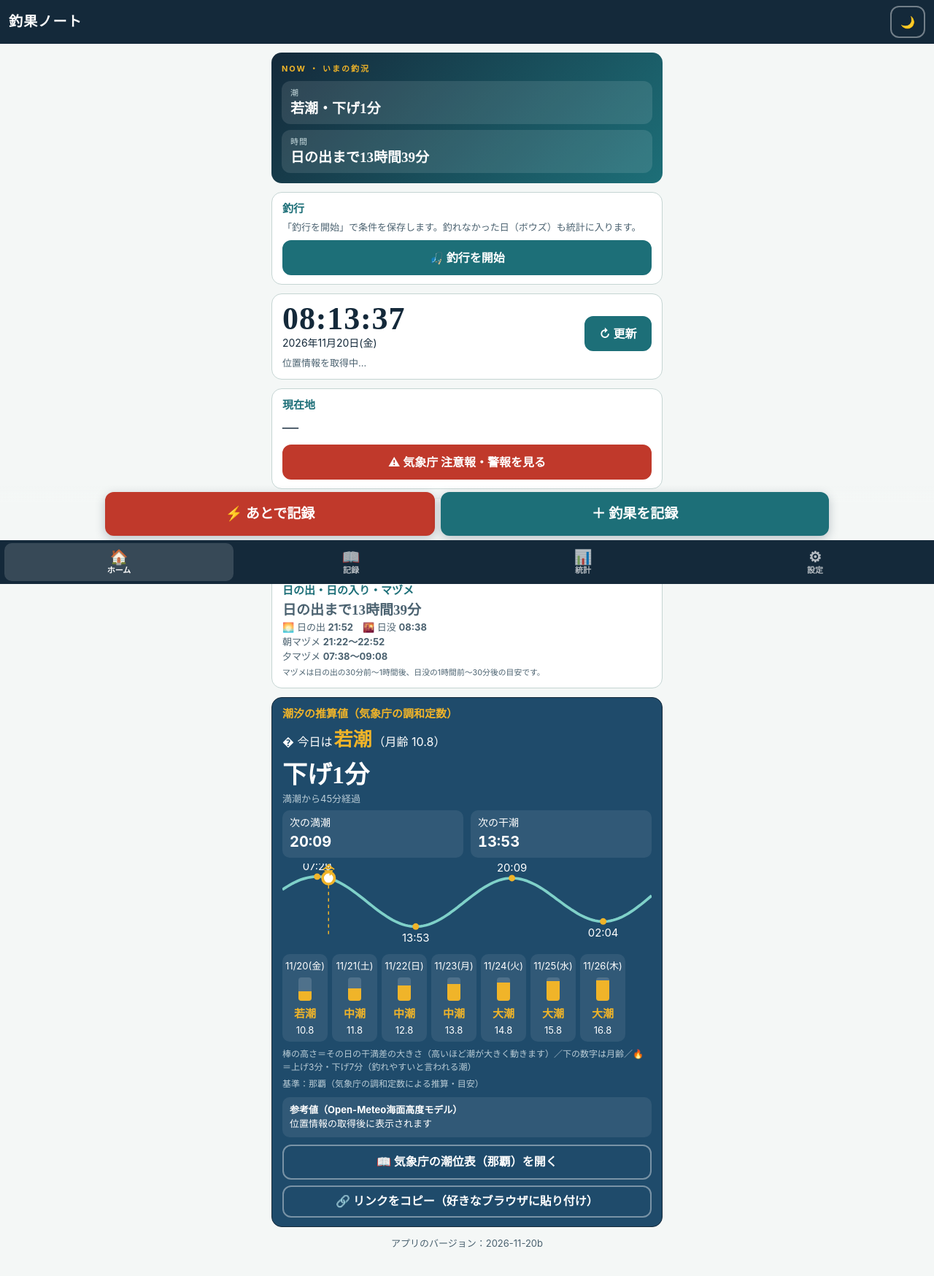
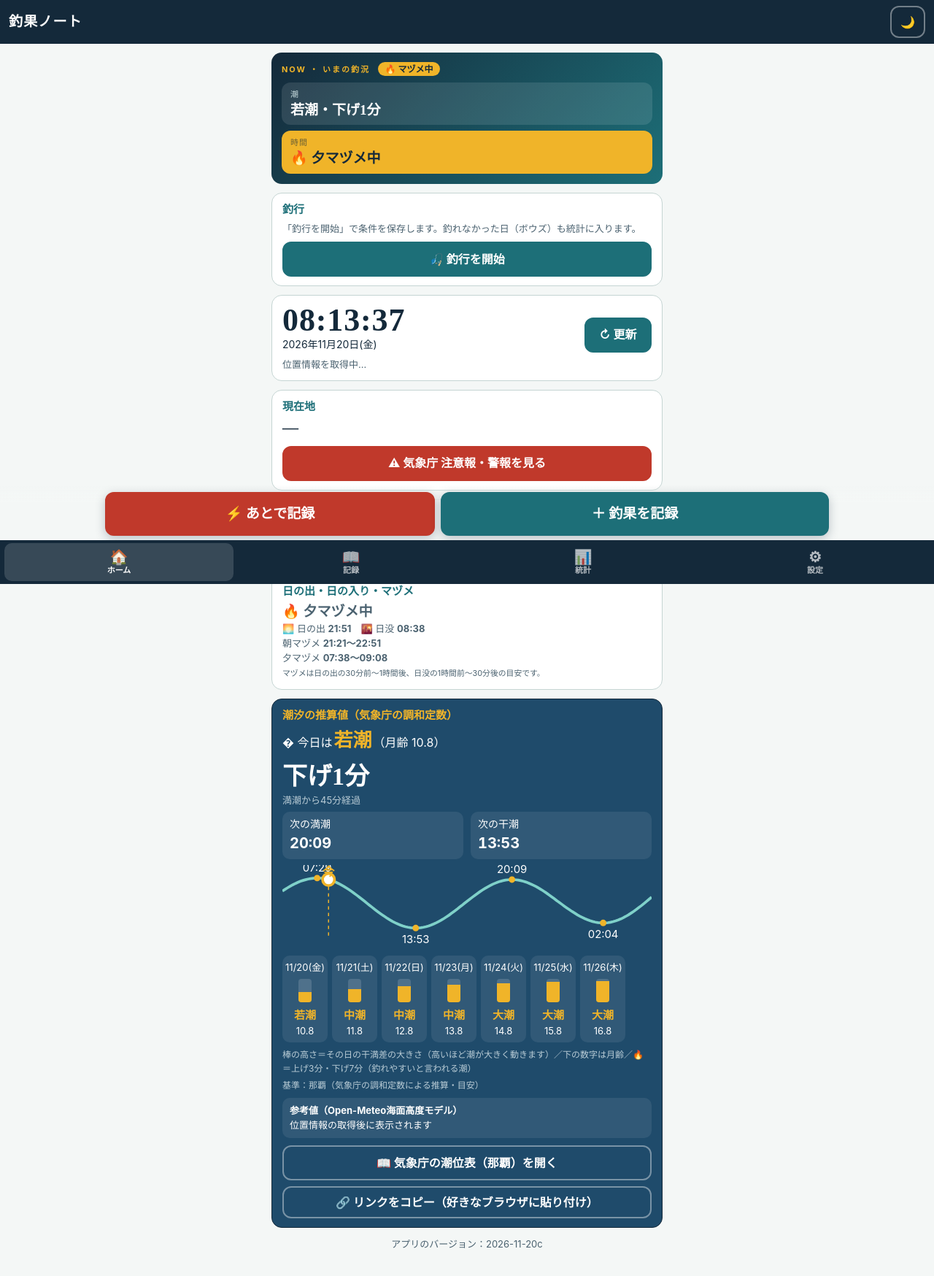
Before and after one commit to yendoshun-hash/Testfishtool, a plain HTML site: page index.html in a window 1280 px wide. Shown: the whole page at 73% size. Drawn offline with Linux system fonts and the light colour scheme.

Commit message:
Add files via upload

```diff
--- a/index.html
+++ b/index.html
@@ -421,7 +421,7 @@ function renderTide(){
  if(!prev||!nxt){$('#td').textContent='計算不能';return}
  const el=now-prev.t,tot=nxt.t-prev.t,near=Math.min(el,nxt.t-now)<=30*6e4;
  const stg=Math.max(1,Math.min(9,Math.round(el/tot*10)));let label;if(near){label=(el<=nxt.t-now?prev.type:nxt.type)==='H'?'満潮前後':'干潮前後'}else{label=(prev.type==='L'?'上げ':'下げ')+stg+'分'}
- const fire=!near&&((prev.type==='L'&&stg===3)||(prev.type==='H'&&stg===7));env.tideFire=fire;
+ const fire=!near&&((prev.type==='L'&&stg===3)||(prev.type==='H'&&stg===7));env.tideFire=fire;env.tideLabel=label;
  const mn=Math.round(el/6e4);
  const nh=ex.find(x=>x.t>now&&x.type==='H'),nl=ex.find(x=>x.t>now&&x.type==='L');
  env.tideShort=`${wk[0].n}・${label}${fire?'🔥':''}`;env.tideTxt=`${wk[0].n}・${label}（次の${nxt.type==='H'?'満潮':'干潮'} ${hm(nxt.t)}）`;
@@ -575,9 +575,9 @@ function buildPrint(){
  const n=+$('#pN').value,list=[...records].sort((a,b)=>a.ts-b.ts);printed=list.map(r=>r.id);
  const card=(r,i)=>`<article class="pc"><div class="ph"><span class="no">No.${i+1}</span><h3>${e(r.species||'魚種未記入')}</h3><span class="dt">${fmt(r.ts)}</span></div>
  <div class="pb"><div class="pi">${r.photo?`<img src="${r.photo}" alt="">`:'<i>写真なし</i>'}</div><div class="pr"><dl>
- ${row('サイズ',r.size?r.size+' cm':'')}${row('匹数',r.count?r.count+' 匹':'')}${row('天気',r.wx)}${row('気温',r.temp?r.temp+' ℃':'')}${row('波高',r.wave?r.wave+' m':'')}${row('海水温',r.sst?r.sst+' ℃':'')}
+ ${row('サイズ',r.size?r.size+' cm':'')}${row('天気',r.wx)}${row('気温',r.temp?r.temp+' ℃':'')}${row('波高',r.wave?r.wave+' m':'',3)}${row('海水温',r.sst?r.sst+' ℃':'',3)}
  ${row('風',r.wind,2)}${row('潮汐',r.tide,4)}${row('場所',(r.place||'')+(r.lat!=null?'（'+r.lat.toFixed(4)+', '+r.lon.toFixed(4)+'）':''),6)}
- ${row('最寄りの港',r.port,3)}${row('エサ・ルアー',[r.bait,r.wt,r.col].filter(Boolean).join('／'),3)}${row('ロッド',r.rod,2)}${row('リール',r.reel,2)}${row('ライン',[r.lt,r.lw?(isNaN(r.lw)?r.lw:r.lw+'号'):''].filter(Boolean).join(' '),2)}</dl><p class="pm"><b>メモ</b>${e(r.memo)||'—'}</p></div></div></article>`;
+ ${row('ロッド',r.rod,2)}${row('リール',r.reel,2)}${row('ライン',[r.lt,r.lw?(isNaN(r.lw)?r.lw:r.lw+'号'):''].filter(Boolean).join(' '),2)}${row('エサ・ルアー',[r.bait,r.wt,r.col].filter(Boolean).join('／'),6)}</dl><p class="pm"><b>メモ</b>${e(r.memo)||'—'}</p></div></div></article>`;
  let h='';const pages=Math.ceil(list.length/n);
  for(let p=0;p<pages;p++)h+=`<div class="page" style="--n:${n};--pm:${{2:30,3:18,4:11}[n]}mm">${list.slice(p*n,p*n+n).map((r,i)=>card(r,p*n+i)).join('')}<div class="pf">釣果図鑑カード　${p+1} / ${pages}</div></div>`;
  $('#pa').innerHTML=h;
@@ -644,7 +644,7 @@ $('#mClr').onclick=async()=>{for(const id of printed)await del(id);printed=[];$(
 /* ---------- リンクのコピー ---------- */
 document.addEventListener('click',async ev=>{const b=ev.target.closest('[data-copy]');if(!b)return;const u=document.querySelector(b.dataset.copy).href,t=b.textContent;
  try{await navigator.clipboard.writeText(u);b.textContent='✔ コピーしました';setTimeout(()=>b.textContent=t,2000)}catch(x){prompt('このURLをコピーしてください',u)}});
-const VER='2026-11-20b';
+const VER='2026-11-20c';
 /* ---------- ホーム画面アイコン ---------- */
 const ICON_BG=['#1d6f78','#14293a','#c0392b','#f0b429','#2e7d32','#6a4c93'],ICON_SY=['🎣','🐟','🐠','🌊','⚓','🦑','🦈','🛟'];
 let icn={bg:'#1d6f78',sym:'🎣',img:null,name:'釣果ノート'};
@@ -678,7 +678,7 @@ function buildTk(){const keep={};TK.forEach(t=>keep[t[0]]=getTk(t[0]));
  $('#tk').innerHTML=TK.map(t=>`<label for="t_${t[0]}">${t[1]}</label><select id="t_${t[0]}"><option value="">（未選択）</option>${optsOf(t).map(o=>`<option value="${e(o)}">${e(o)}</option>`).join('')}<option value="__o">その他（自由入力）</option></select><input id="t_${t[0]}_o" placeholder="自由に入力" style="margin-top:6px" hidden>`).join('');
  TK.forEach(t=>{$('#t_'+t[0]).addEventListener('change',()=>{const o=$('#t_'+t[0]+'_o'),x=$('#t_'+t[0]).value==='__o';o.hidden=!x;if(x)o.focus()});setTk(t[0],keep[t[0]])})}
 /* 日の出・日の入り（NOAA簡易式） */
-function sunEq(lat,lon,t){const R=Math.PI/180,n=Math.ceil(Math.floor((t+9*36e5)/864e5)+2440588-2451545+0.0008),Js=n-lon/360,M=(357.5291+0.98560028*Js)%360,
+function sunEq(lat,lon,t){const R=Math.PI/180,n=Math.floor((t+9*36e5)/864e5)+2440588-2451545,Js=n-lon/360,M=(357.5291+0.98560028*Js)%360,
  C=1.9148*Math.sin(M*R)+0.02*Math.sin(2*M*R)+0.0003*Math.sin(3*M*R),L=(M+C+180+102.9372)%360,Jt=2451545+Js+0.0053*Math.sin(M*R)-0.0069*Math.sin(2*L*R),
  sd=Math.sin(L*R)*Math.sin(23.4397*R),w=(Math.sin(-0.833*R)-Math.sin(lat*R)*sd)/(Math.cos(lat*R)*Math.cos(Math.asin(sd)));if(Math.abs(w)>1)return null;
  const w0=Math.acos(w)/R,ms=J=>(J-2440587.5)*864e5;return{rise:ms(Jt-w0/360),set:ms(Jt+w0/360)}}
@@ -688,7 +688,7 @@ function renderSun(){const P=curPort(),s=sunEq(env.lat??P.la,env.lon??P.lo,Date.
  box.innerHTML=`<div class="big" style="font-size:19px">${st}</div>🌅 日の出 <b>${hm(s.rise)}</b>　🌇 日没 <b>${hm(s.set)}</b><br>朝マヅメ <b>${hm(mw[0])}〜${hm(mw[1])}</b><br>夕マヅメ <b>${hm(ew[0])}〜${hm(ew[1])}</b><br><small>マヅメは日の出の30分前〜1時間後、日没の1時間前〜30分後の目安です。</small>`;env.sunTxt=st}
 function renderSum(){const w=env.w,c=(l,v,x)=>`<div class="smc${x||''}"><small>${l}</small><b>${e(v)}</b></div>`,hot=/マヅメ中/.test(env.sunTxt||'');
  const h=(env.tideShort?c('潮',env.tideShort,' w2'):'')+(w&&w.dir!=='—'?c('風',`${w.dir} ${w.spd}m/s`):'')+(w&&w.wave!=='—'?c('波',`${w.wave}m`):'')+(env.sunTxt?c('時間',env.sunTxt,' w2'+(hot?' hot':'')):'');
- $('#sum').innerHTML='<div class="sml">NOW ・ いまの釣況'+(hot?' <span class="fire">🔥 マヅメ中</span>':'')+'</div><div class="smg">'+(h||'<div class="smc w2"><b>取得中…</b></div>')+'</div>'}
+ $('#sum').innerHTML='<div class="sml">NOW ・ いまの釣況'+(hot?' <span class="fire">🔥 マヅメ中</span>':'')+(env.tideFire?' <span class="fire">🔥 '+e(env.tideLabel)+'</span>':'')+'</div><div class="smg">'+(h||'<div class="smc w2"><b>取得中…</b></div>')+'</div>'}
 function renderWarn(){const w=env.w,b=$('#warn');if(!w){b.hidden=true;return}const ww=cfg.ww??10,wv=cfg.wv??2,m=[];
  if(parseFloat(w.spd)>=ww)m.push(`風 ${w.spd}m/s（基準 ${ww}）`);if(parseFloat(w.wave)>=wv)m.push(`波高 ${w.wave}m（基準 ${wv}）`);
  b.hidden=!m.length;b.innerHTML='⚠ 荒れ注意：'+m.join('／')+'<br><small>無理をせず、安全を最優先にしてください。</small>'}
```
